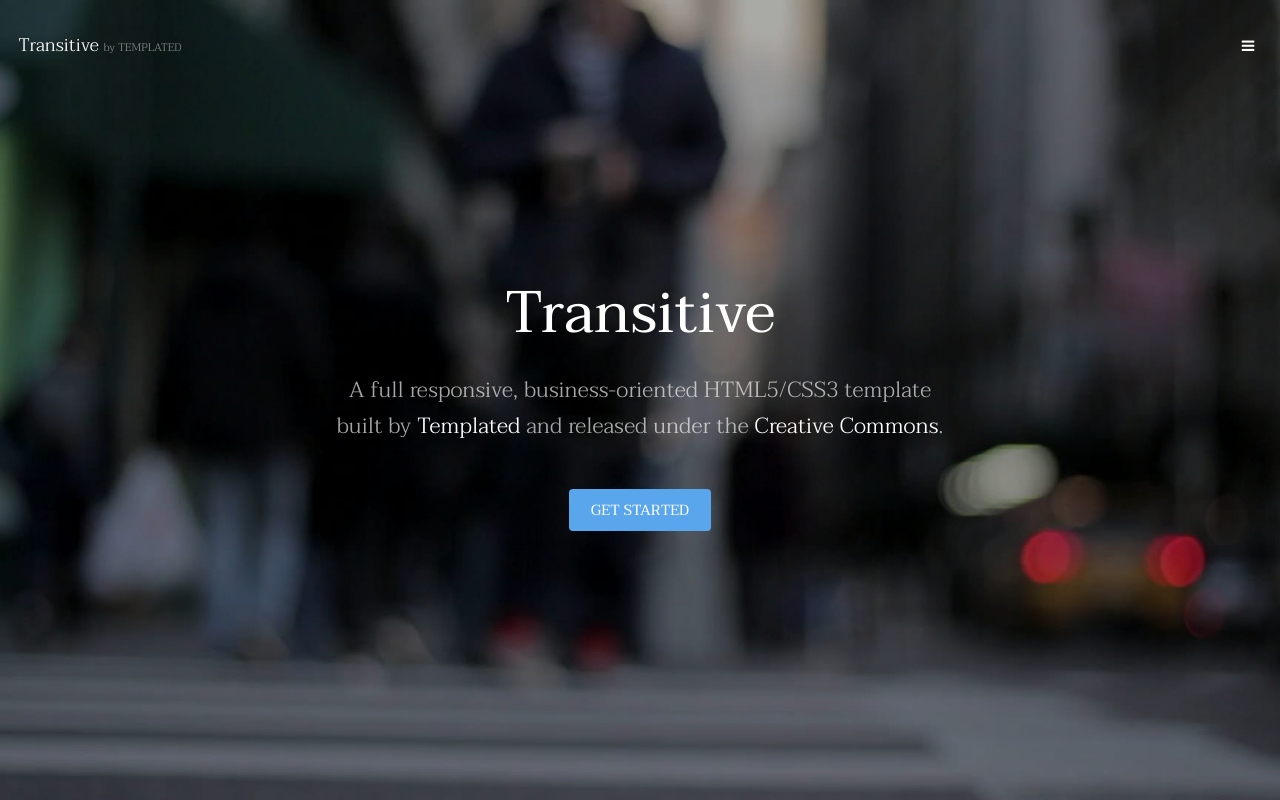
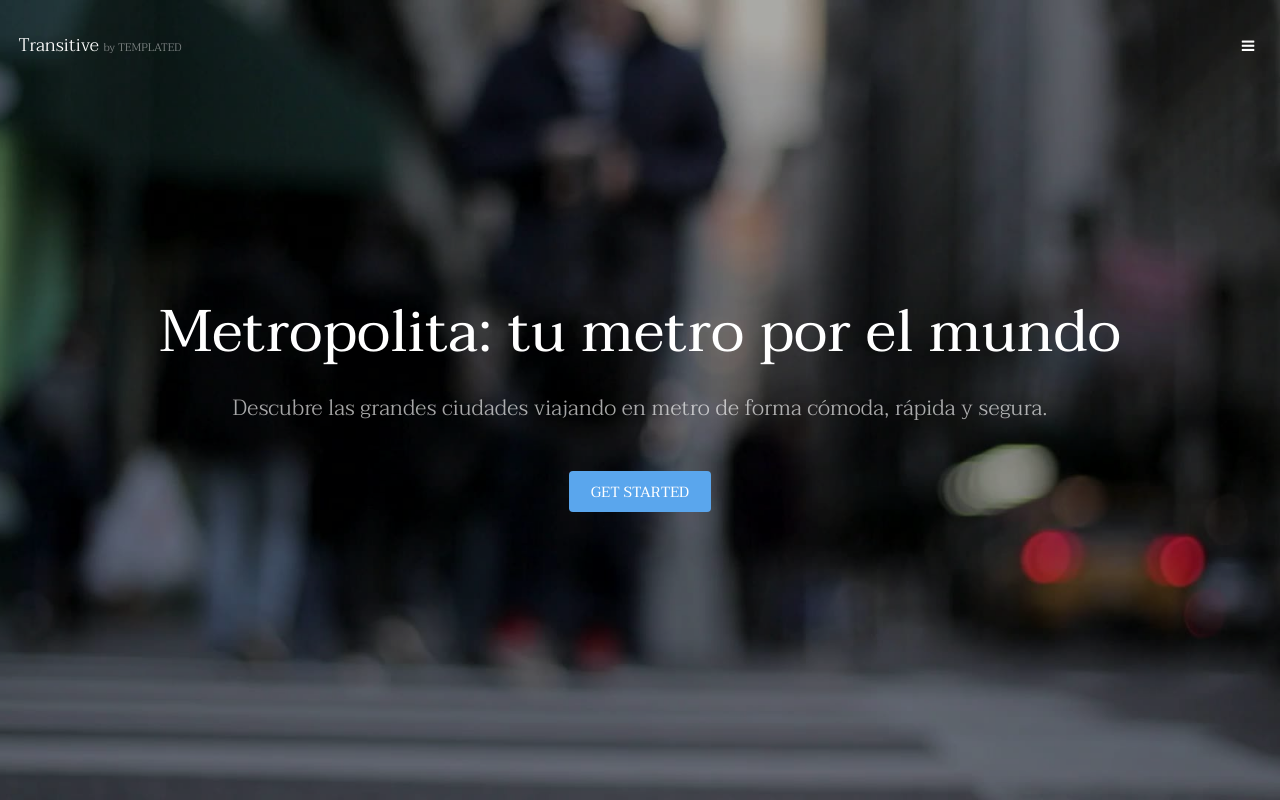
Before and after one commit to japones212aso-ui/04_REP_METROPOLITA, a plain HTML site: page plantilla metropolita/index.html in a window 1280 px wide. Shown: the top 800 px of the page. Drawn offline with Linux system fonts and the light colour scheme.

Commit message:
cambios en la portada por ALEJANDRO

```diff
--- a/plantilla metropolita/index.html
+++ b/plantilla metropolita/index.html
@@ -6,7 +6,8 @@
 -->
 <html>
 	<head>
-		<title>Transitive by TEMPLATED</title>
+		<title>Metropolita – Viajes en Metro</title>
+
 		<meta charset="utf-8" />
 		<meta name="viewport" content="width=device-width, initial-scale=1" />
 		<link rel="stylesheet" href="assets/css/main.css" />
@@ -35,13 +36,12 @@
 			formats to work correctly.
 		-->
 			<section id="banner" data-video="images/banner">
-				<div class="inner">
-					<h1>Transitive</h1>
-					<p>A full responsive, business-oriented HTML5/CSS3 template<br />
-					built by <a href="https://templated.co/">Templated</a> and released under the <a href="https://templated.co/license">Creative Commons</a>.</p>
-					<a href="#one" class="button special scrolly">Get Started</a>
-				</div>
-			</section>
+    <div class="inner">
+        <h1>Metropolita: tu metro por el mundo</h1>
+        <p>Descubre las grandes ciudades viajando en metro de forma cómoda, rápida y segura.</p>
+        <a href="#one" class="button special scrolly">Get Started</a>
+    </div>
+</section>
 
 		<!-- One -->
 			<section id="one" class="wrapper style2">
```
